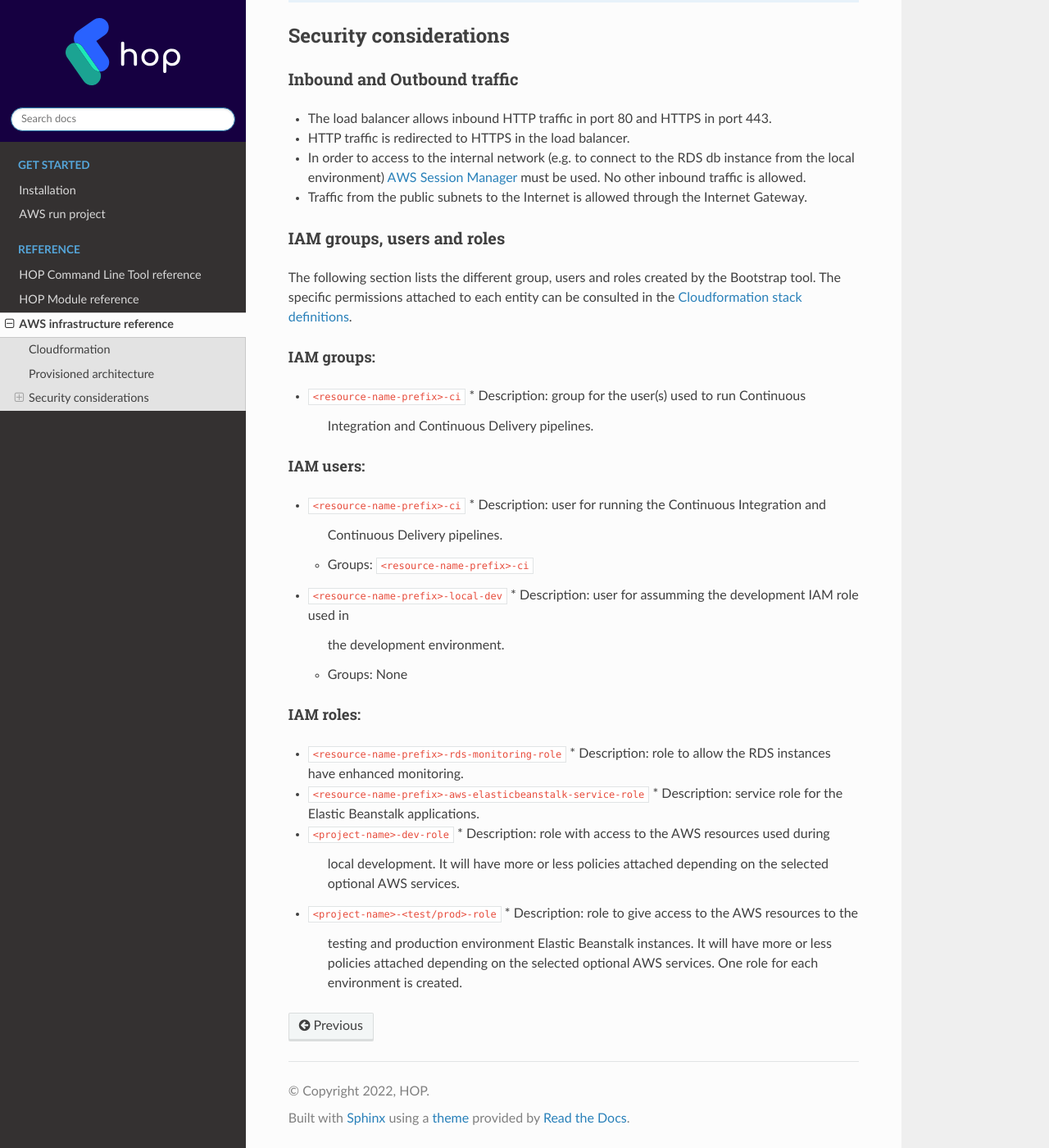
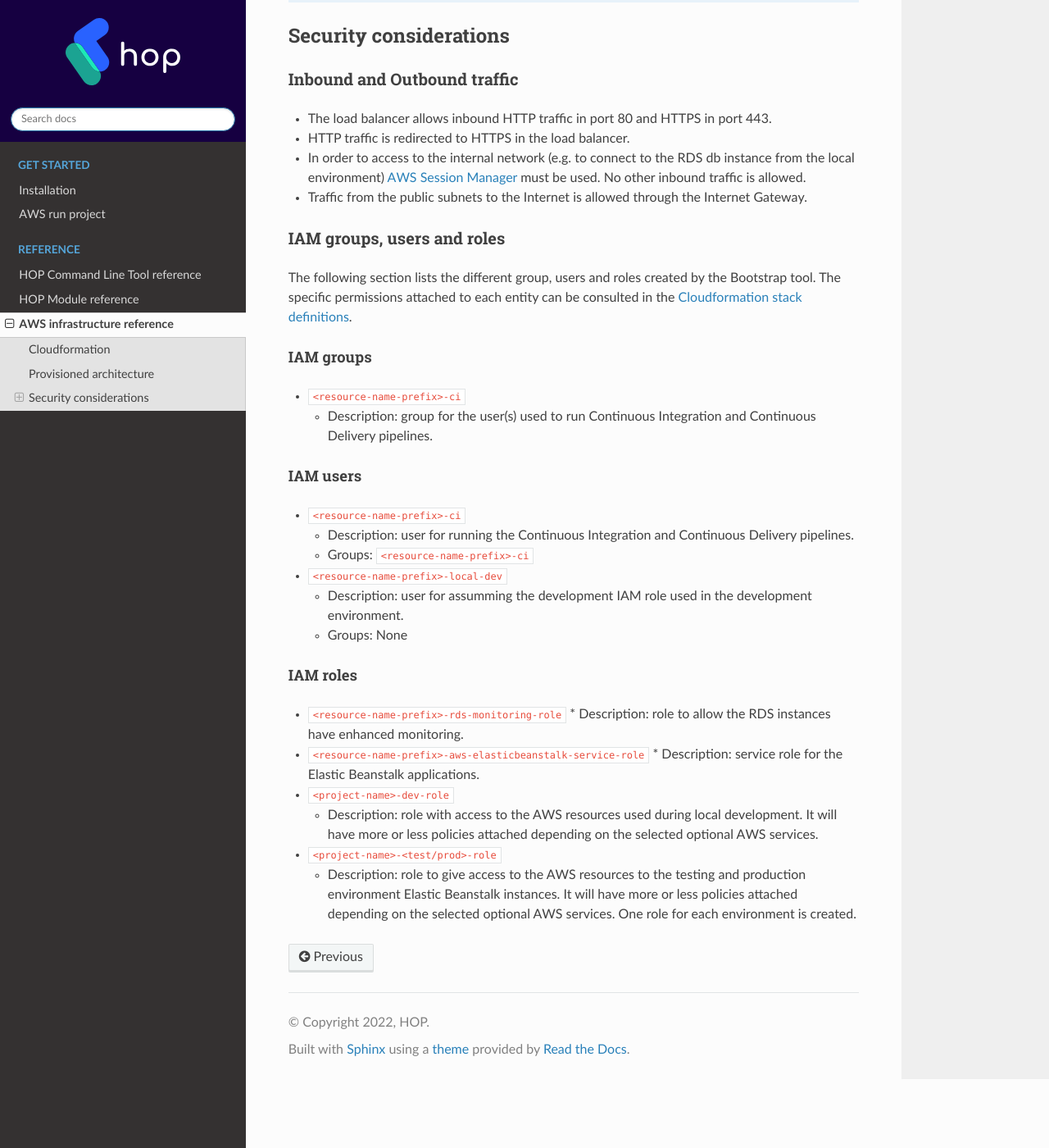
Before and after one commit to gethop-dev/hop-documentation, a Sphinx documentation site: the page built from docs/source/reference/aws-infrastructure/main.rst, in a window 1280 px wide and 1400 px high, scrolled down 1337 px. Shown: the whole window at 82% size. Built offline with Sphinx 7.4.7 and the Read the Docs theme 2.0.0, drawn with Linux system fonts in a browser that asks for light colours.

```diff
--- a/docs/source/reference/aws-infrastructure/main.rst
+++ b/docs/source/reference/aws-infrastructure/main.rst
@@ -63,37 +63,42 @@ created by the Bootstrap tool. The specific permissions attached to
 each entity can be consulted in the `Cloudformation stack
 definitions`_.
 
-IAM groups:
-+++++++++++
+IAM groups
+++++++++++
 
 * ``<resource-name-prefix>-ci``
+
   * Description: group for the user(s) used to run Continuous
     Integration and Continuous Delivery pipelines.
 
-IAM users:
-++++++++++
+IAM users
++++++++++
 
 * ``<resource-name-prefix>-ci``
+
   * Description: user for running the Continuous Integration and
     Continuous Delivery pipelines.
   * Groups: ``<resource-name-prefix>-ci``
 * ``<resource-name-prefix>-local-dev``
+
   * Description: user for assumming the development IAM role used in
     the development environment.
   * Groups: None
 
-IAM roles:
-++++++++++
+IAM roles
++++++++++
 
 * ``<resource-name-prefix>-rds-monitoring-role``
   * Description: role to allow the RDS instances have enhanced monitoring.
 * ``<resource-name-prefix>-aws-elasticbeanstalk-service-role``
   * Description: service role for the Elastic Beanstalk applications.
 * ``<project-name>-dev-role``
+
   * Description: role with access to the AWS resources used during
     local development. It will have more or less policies attached
     depending on the selected optional AWS services.
 * ``<project-name>-<test/prod>-role``
+
   * Description: role to give access to the AWS resources to the
     testing and production environment Elastic Beanstalk instances. It
     will have more or less policies attached depending on the selected
```
